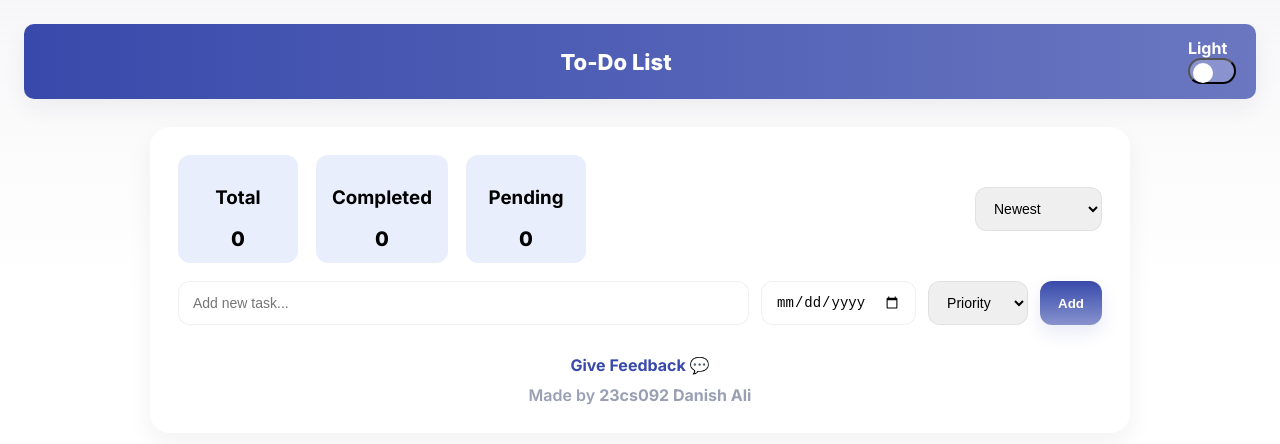
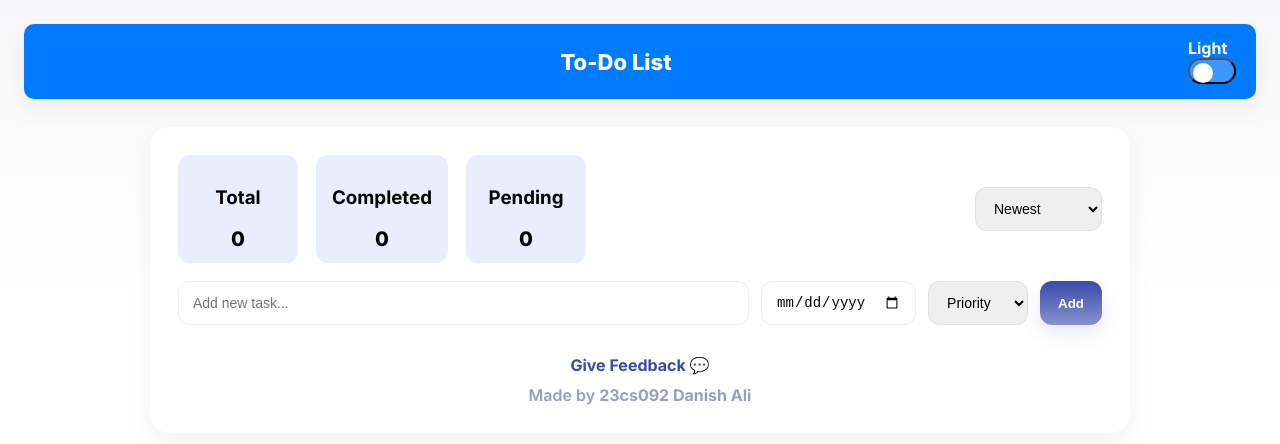
Before and after one commit to devdanishshaikh/todo-list, a plain HTML site: page index.html in a window 1280 px wide. Drawn offline with Linux system fonts and the light colour scheme.

Commit message:
Updated nav bar

```diff
--- a/index.html
+++ b/index.html
@@ -47,7 +47,8 @@
             display: flex;
             justify-content: space-between;
             align-items: center;
-            background: linear-gradient(90deg, var(--primary), color-mix(in srgb, var(--primary) 75%, white));
+            background-color: #007bff;
+            /* background: linear-gradient(90deg, var(--primary), color-mix(in srgb, var(--primary) 75%, white)); */
             color: white;
             padding: 14px 20px;
             border-radius: 10px;
```
